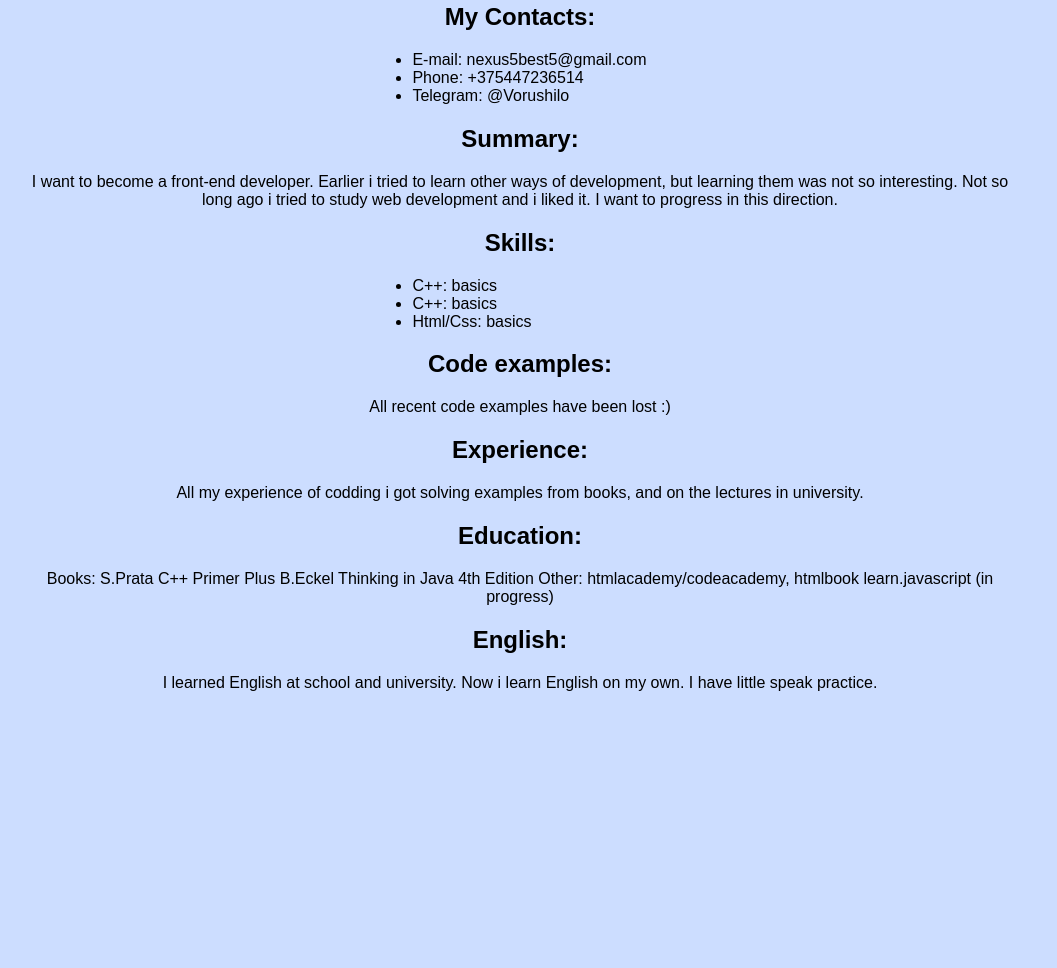
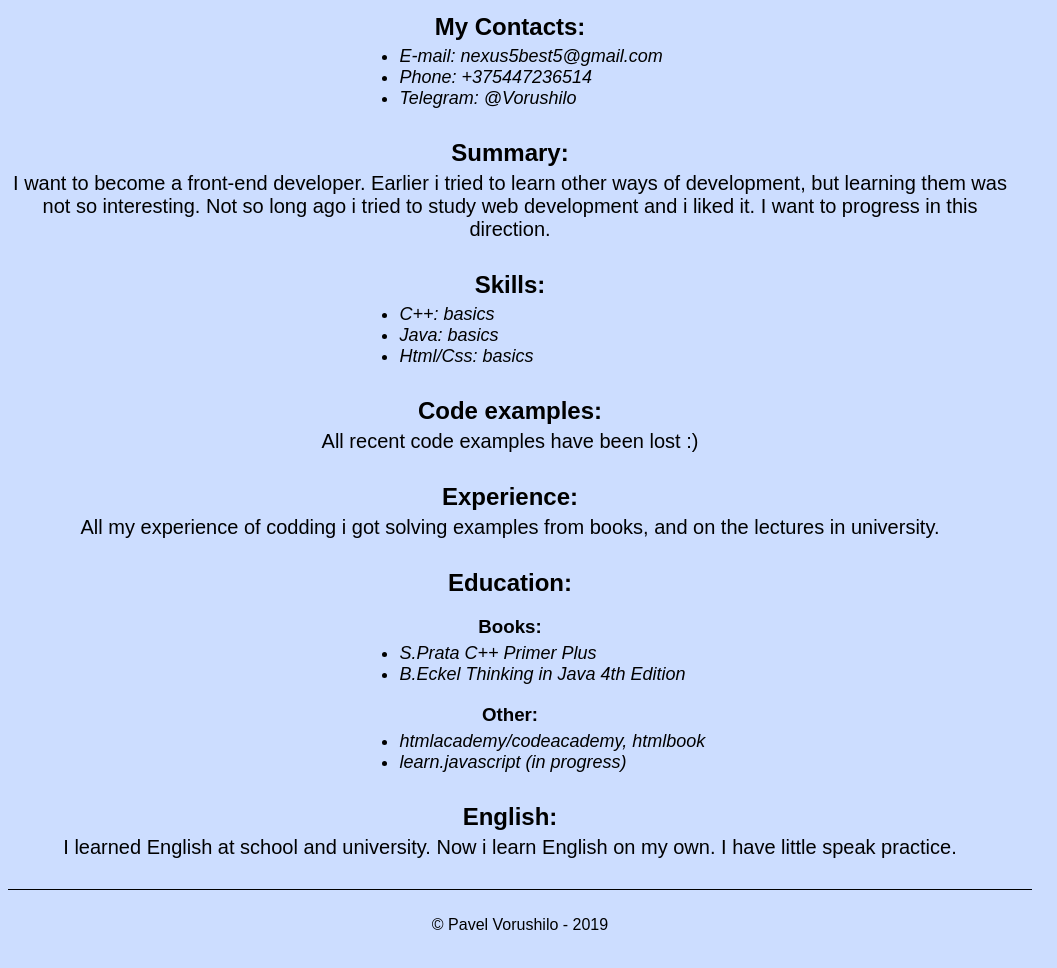
Before and after one commit to Vorush/rsschool-cv, a plain HTML site: page index.html in a window 1280 px wide. Shown: the part 173-1141 px from the top of the page, without its empty margins (0-1057 px from the left). Before the commit the page ends 881 px from the top, so only its background shows below. Drawn offline with Linux system fonts and the light colour scheme.

Commit message:
feat: add footer and change text format

```diff
--- a/index.html
+++ b/index.html
@@ -22,13 +22,13 @@
                 <h2 class="section-title"> My Contacts:</h2>
                 <ul class="box-cont">
                     <li>E-mail: nexus5best5@gmail.com</li>
-                     <li> Phone: +375447236514</li>
-                     <li>Telegram: @Vorushilo</li>
+                    <li> Phone: +375447236514</li>
+                    <li>Telegram: @Vorushilo</li>
                 </ul>
             </section>
             <section>
                 <h2 class="section-title">Summary:</h2>
-                <p>I want to become a front-end developer. Earlier i tried to learn other ways of development,
+                <p class="description">I want to become a front-end developer. Earlier i tried to learn other ways of development,
                     but learning them was not so interesting. Not so long ago i tried to study web development and i liked it.
                     I want to progress in this direction.
                 </p>
@@ -37,34 +37,38 @@
                 <h2 class="section-title">Skills:</h2>
                 <ul class="box-cont">
                     <li>C++: basics</li>
-                    <li> C++: basics</li>
+                    <li>Java: basics</li>
                     <li>Html/Css: basics</li>
                 </ul>
             </section>
             <section>
                 <h2 class="section-title">Code examples:</h2>
-                <p>  All recent code examples have been lost :)</p>
+                <p class="description">  All recent code examples have been lost :)</p>
             </section>
             <section>
                 <h2 class="section-title">Experience:</h2>
-                <p>All my experience of codding i got solving examples from books, and on the lectures in university.</p>
+                <p class="description">All my experience of codding i got solving examples from books, and on the lectures in university.</p>
             </section>
             <section>
                 <h2 class="section-title">Education:</h2>
-                    Books:
-                         S.Prata C++ Primer Plus
-                         B.Eckel Thinking in Java 4th Edition
-                    Other:
-                        htmlacademy/codeacademy, htmlbook
-                        learn.javascript (in progress)
+                <h3>Books:</h3>
+                <ul class="box-cont">
+                    <li>S.Prata C++ Primer Plus</li>
+                    <li>B.Eckel Thinking in Java 4th Edition</li>
+                </ul>
+                <h3>Other:</h3>
+                <ul class="box-cont">
+                    <li>htmlacademy/codeacademy, htmlbook</li>
+                    <li>learn.javascript (in progress)</li>
+                </ul>
             </section>
             <section>
                 <h2 class="section-title">English:</h2>
-                <p>I learned English at school and university. Now i learn English on my own. I have little speak practice.</p>
+                <p class="description">I learned English at school and university. Now i learn English on my own. I have little speak practice.</p>
             </section>
         </main>
         <footer>
-
+            <p class="copy">&copy; Pavel Vorushilo - 2019</p>
         </footer>
     </body>
 </html>
--- a/style.css
+++ b/style.css
@@ -1,22 +1,29 @@
 body {
     width: 1024px;
-    font-family: "Helvetica", "Arial", sans-serif;
     background-color:#ccddff;
+    font-family: 'Montserrat', 'Arial', sans-serif;
 }
 main{
     text-align: center;
 }
 
 section {
-    margin: 0 20px;
-    font-family: "Montserrat", "Arial", sans-serif;
+    margin: 0px 20px 30px 0px;
+}
+
+h3{
+    margin-bottom: 5px;
 }
 
 .box-cont{
+    margin-top: 5px;
     text-align: left;
     margin-left: 35%;
 }
-
+.box-cont li {
+    font-size: 18px;
+    font-style: italic;
+}
 
 .page-title{
     font-weight: bold;
@@ -28,7 +35,19 @@ section {
     text-align: center;
   }
 
-  .section-title{
+h2.section-title {
     font-family: "Montserrat", "Arial", sans-serif;
+    margin-bottom: 5px;
+}
+.description {
+    font-size: 20px;
+    margin-top: 5px;
+}
 
-  }
+footer{
+    margin-top: 30px;
+    padding-top: 10px;
+    border-top: 1px solid #000000;
+    text-align: center;
+    padding-bottom: 10px;
+}
```
